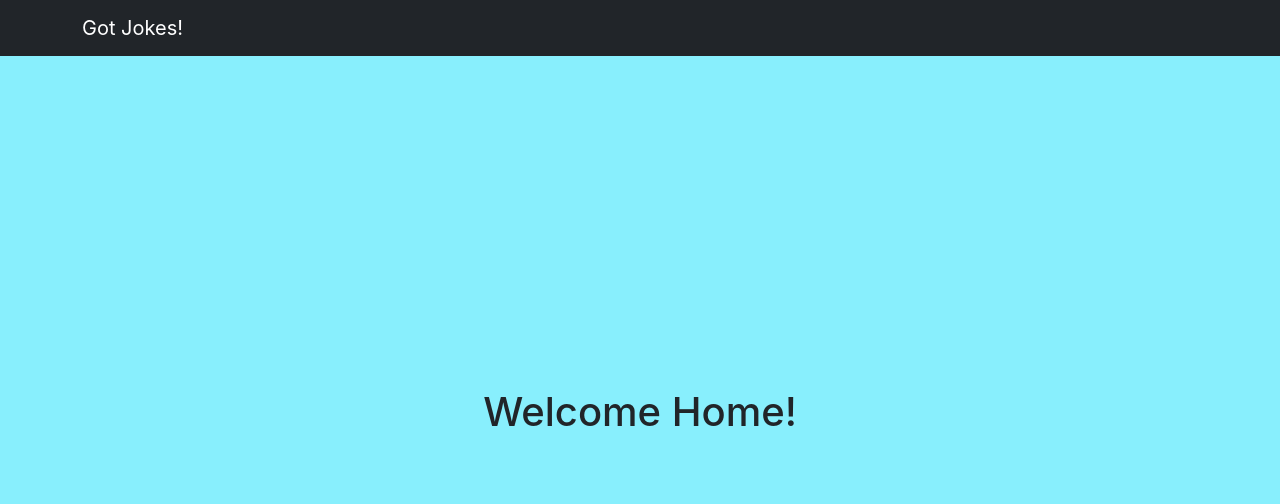
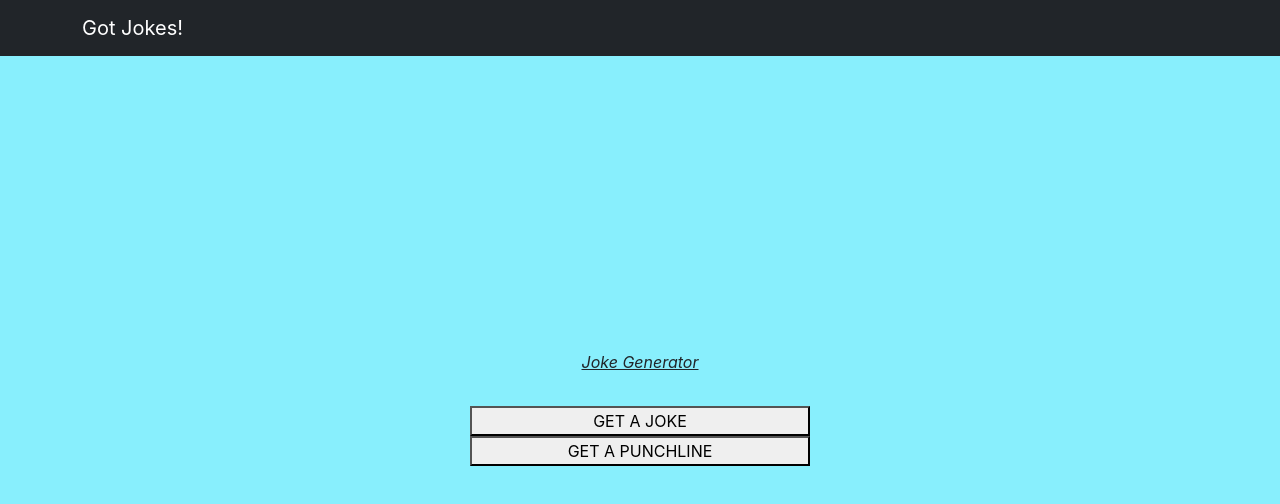
Before and after one commit to mmccullough1997/LAB-joke-generator-react, a Next.js app: page / in a window 1280 px wide. Shown: the top 504 px of the page. Built offline with nearby package versions, Linux system fonts and the light colour scheme.

Commit message:
added joke and punchline

```diff
--- /dev/null
+++ b/components/GetJoke.js
@@ -0,0 +1,26 @@
+import { useState } from 'react';
+import getJoke from '../api/jokeData';
+
+const GetJoke = () => {
+  const [joke, setJoke] = useState();
+
+  const handleClick = () => {
+    // console.warn(getJoke().then((response) => console.warn(response.setup)));
+    getJoke().then((response) => setJoke(response.setup));
+  };
+
+  return (
+    <>
+      <p><u><em>Joke Generator</em></u></p>
+      <p>{ joke }</p>
+      <button
+        type="button"
+        onClick={handleClick}
+      >
+        GET A JOKE
+      </button>
+    </>
+  );
+};
+
+export default GetJoke;
--- /dev/null
+++ b/components/GetPunchline.js
@@ -0,0 +1,25 @@
+import { useState } from 'react';
+import getJoke from '../api/jokeData';
+
+const GetPunchline = () => {
+  const [punchline, setPunchline] = useState();
+
+  const handleClick = () => {
+    // console.warn(getJoke().then((response) => console.warn(response.delivery)));
+    getJoke().then((response) => setPunchline(response.delivery));
+  };
+
+  return (
+    <>
+      <button
+        type="button"
+        onClick={handleClick}
+      >
+        GET A PUNCHLINE
+      </button>
+      <p>{ punchline }</p>
+    </>
+  );
+};
+
+export default GetPunchline;
--- a/pages/index.js
+++ b/pages/index.js
@@ -1,3 +1,6 @@
+import GetJoke from '../components/GetJoke';
+import GetPunchline from '../components/GetPunchline';
+
 function Home() {
   return (
     <div
@@ -9,7 +12,8 @@ function Home() {
         margin: '0 auto',
       }}
     >
-      <h1>Welcome Home!</h1>
+      <GetJoke />
+      <GetPunchline />
     </div>
   );
 }
```
